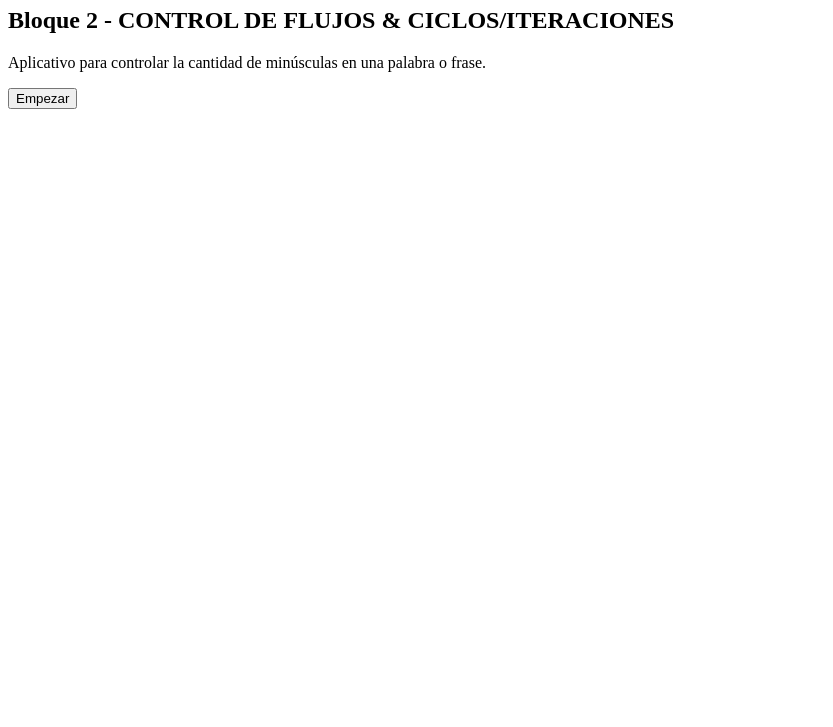
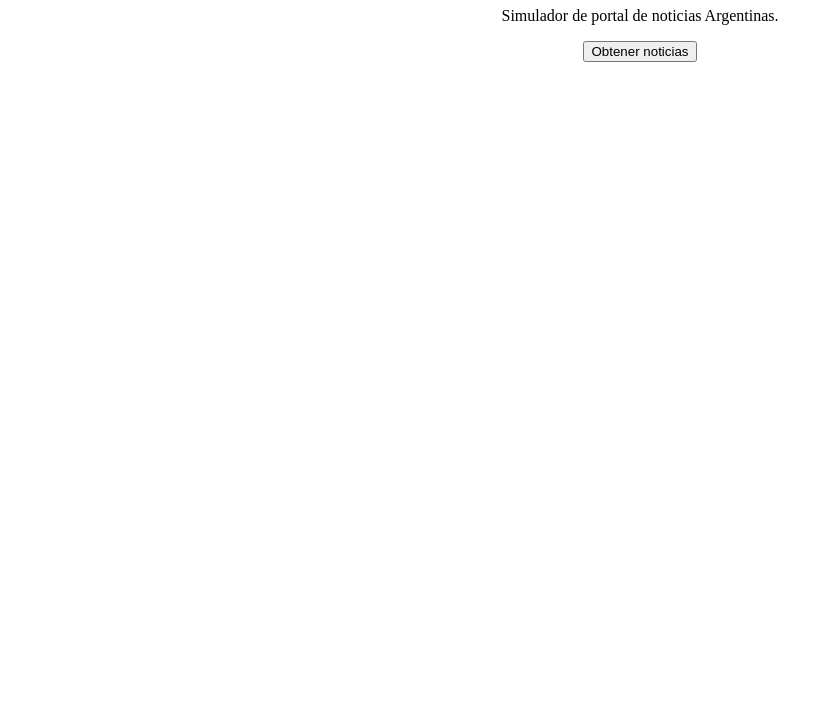
Before and after one commit to josem3748/js-jose.moreno, a plain HTML site: page index.html in a window 1280 px wide. Shown: the part 73-800 px from the top of the page, without its empty margins (0-833 px from the left). Drawn offline with Linux system fonts and the light colour scheme.

Commit message:
Primera preentrega Curso JS

```diff
--- a/index.html
+++ b/index.html
@@ -7,14 +7,14 @@
     <title>Document</title>
   </head>
   <body>
-    <h1>Curso JS</h1>
-
-    <h2>Bloque 2 - CONTROL DE FLUJOS & CICLOS/ITERACIONES</h2>
-    <p>
-      Aplicativo para controlar la cantidad de minúsculas en una palabra o
-      frase.
+    <h1 style="text-align: center">Noticias rápidas</h1>
+    <p style="text-align: center">
+      Simulador de portal de noticias Argentinas.
     </p>
-    <button onclick="contarla()">Empezar</button>
+    <div style="text-align: center">
+      <button onclick="obtenerNoticias()">Obtener noticias</button>
+    </div>
+    <div id="id01"></div>
     <script src="./js/main.js"></script>
   </body>
 </html>
--- a/js/main.js
+++ b/js/main.js
@@ -1,23 +1,37 @@
-function contarla() {
-  let palabra = prompt("Ingresa una palabra o frase:");
+function obtenerNoticias() {
+  let xmlhttp = new XMLHttpRequest();
+  let url =
+    "https://newsapi.org/v2/top-headlines?sources=google-news-ar&apiKey=01f732e95a9448b697af56960a03675c";
 
-  while (palabra == "") {
-    palabra = prompt("Por favor ingresa una palabra o frase:");
+  xmlhttp.onreadystatechange = function () {
+    if (this.readyState == 4 && this.status == 200) {
+      let myObj = JSON.parse(this.responseText);
+      myFunction(myObj);
+    }
+  };
+  xmlhttp.open("GET", url, true);
+  xmlhttp.send();
+
+  function myFunction(obj) {
+    let out = "<br><ul>";
+    let i;
+    for (i = 0; i < obj.articles.length; i++) {
+      out +=
+        "<li style='display: block;'><img src='" +
+        obj.articles[i].urlToImage +
+        "'><h3>" +
+        obj.articles[i].title +
+        "</h3><span>" +
+        obj.articles[i].author +
+        " - " +
+        obj.articles[i].publishedAt +
+        "</span><p>" +
+        obj.articles[i].description +
+        "</p><a href='" +
+        obj.articles[i].url +
+        "' target='_blank'>Leer más</a></li><br>";
+    }
+    out += "</ul>";
+    document.getElementById("id01").innerHTML = out;
   }
-
-  let conteo = 0;
-
-  for (let i = 0; i < palabra.length; i++) {
-    if (palabra[i] === palabra[i].toLowerCase() && palabra[i] !== " ") {
-      conteo++;
-    }
-  }
-
-  let plural = "";
-
-  if (conteo !== 1) {
-    plural = "s";
-  }
-
-  alert("Tu palabra o frase tiene " + conteo + " minúscula" + plural + ".");
 }
```
